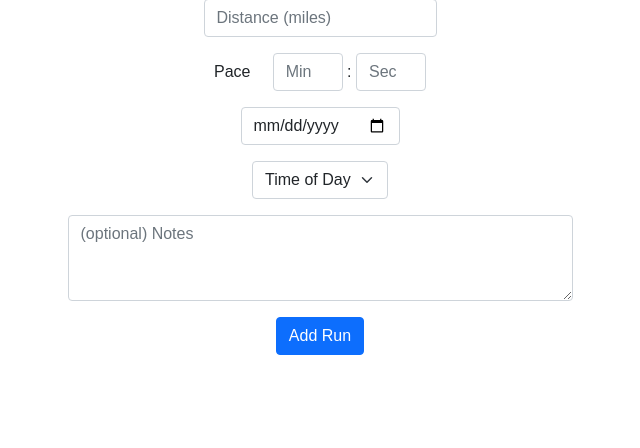
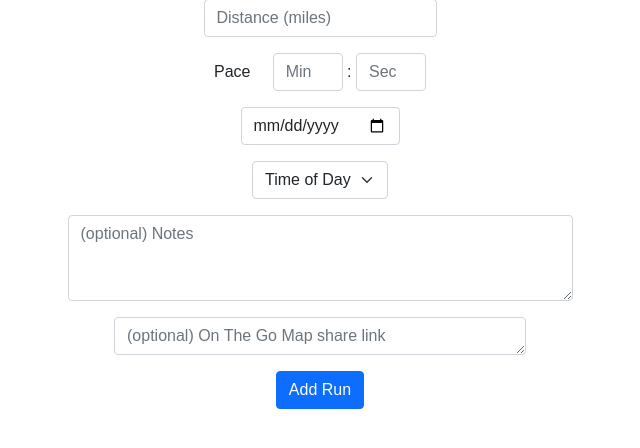
Before and after one commit to vsuraj156/RunMate, a Flask app: page /add in a window 1280 px wide. Shown: the part 115-563 px from the top of the page, without its empty margins (320-960 px from the left). Run offline with Flask 2, Linux system fonts and the light colour scheme; the visitor is signed in with stand-in values (Sample User, id 1); some libraries are stand-ins or nearby versions.

Commit message:
changes to add - option to enter route proposal

```diff
--- a/app.py
+++ b/app.py
@@ -63,17 +63,19 @@ def add_run():
     date = request.form.get("date")
     time = request.form.get("time")
     notes = request.form.get("notes")
+    map_link = request.form.get("map_link")
+
     pace_full = str(pace_mins) + ":" + str(pace_secs)
 
     # check that the user actually selected a proper entry from the dropdown
     # as opposed to the default
     if not date:
-        return apology("Day not selected from dropdown")
+        return apology("Date not selected")
     if not time:
         return apology("Time not selected from dropdown")
 
     # insert entry into runs table
-    db.execute("INSERT INTO runs (user_id, distance, pace, date, time_of_day, notes) VALUES (?, ?, ?, ?, ?, ?)", session["user_id"], distance, pace_full, date, time, notes)
+    db.execute("INSERT INTO runs (user_id, distance, pace, date, time_of_day, notes, map_link) VALUES (?, ?, ?, ?, ?, ?, ?)", session["user_id"], distance, pace_full, date, time, notes, map_link)
 
     # redirect back to index page
     return redirect("/")
@@ -171,29 +173,6 @@ def register():
     if password != confirm:
         return apology("Password and confirmation do not match")
 
-    # check that password is at least 10 characters
-    # if len(password) < 10:
-    #     return apology("Password is less than 10 characters")
-
-    # # check that password has at least one lowercase letter
-    # if not any(char.islower() for char in password):
-    #     return apology("Password does not contain a lowercase letter")
-
-    # # check that password has at least one uppercase letter
-    # if not any(char.isupper() for char in password):
-    #     return apology("Password does not contain an uppercase letter")
-
-    # # check that password has at least one number
-    # if not any(char.isdigit() for char in password):
-    #     return apology("Password does not contain a number")
-
-    # # check that password has at least one special character
-    # special_chars = ["!", "@", "#", "$", "%", "&", "^", "*"]
-    # if not any(char in special_chars for char in password):
-    #     return apology("Password does not contain a special character")
-
-    # if we have made it here, then everything in the registration form is valid
-
     # get hashed version of the password, going with default method and salt length
     hashed_pw = generate_password_hash(password, method='pbkdf2:sha256', salt_length=8)
 
--- a/templates/add.html
+++ b/templates/add.html
@@ -16,12 +16,6 @@
             <input autocomplete="off" class="form-control" min="0" max="59" name="pace_secs" placeholder="Sec" type="number" required style="display: inline-block; width:70px;">
         </div>
         <div class="mb-3">
-            <!-- <select name="day" class="form-select mx-auto w-auto">
-                <option disabled selected>Day</option>
-                {% for day in days %}
-                    <option value="{{ day }}">{{ day }}</option>
-                {% endfor %}
-            </select> -->
             <input class="form-control mx-auto w-auto" type="date" name="date" min="{{ cur_date }}">
         </div>
         <div class="mb-3">
@@ -35,6 +29,9 @@
         <div class="mb-3">
             <textarea autocomplete="off" class="form-control mx-auto w-auto" name="notes" placeholder="(optional) Notes" rows="3" cols="50"></textarea>
         </div>
+        <div class="mb-3">
+            <textarea autocomplete="off" class="form-control mx-auto w-auto" name="map_link" placeholder="(optional) On The Go Map share link" rows="1" cols="40"></textarea>
+        </div>
         <button class="btn btn-primary" type="submit">Add Run</button>
     </form>
 {% endblock %}
```
